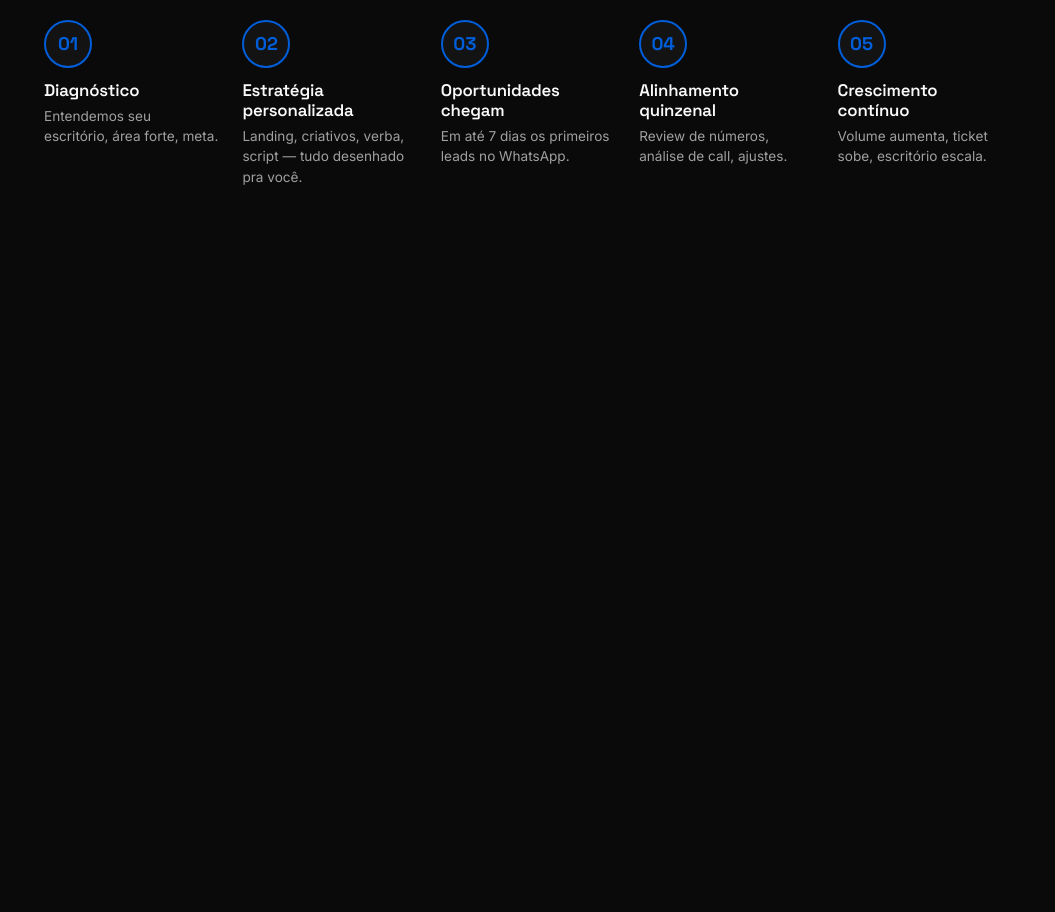
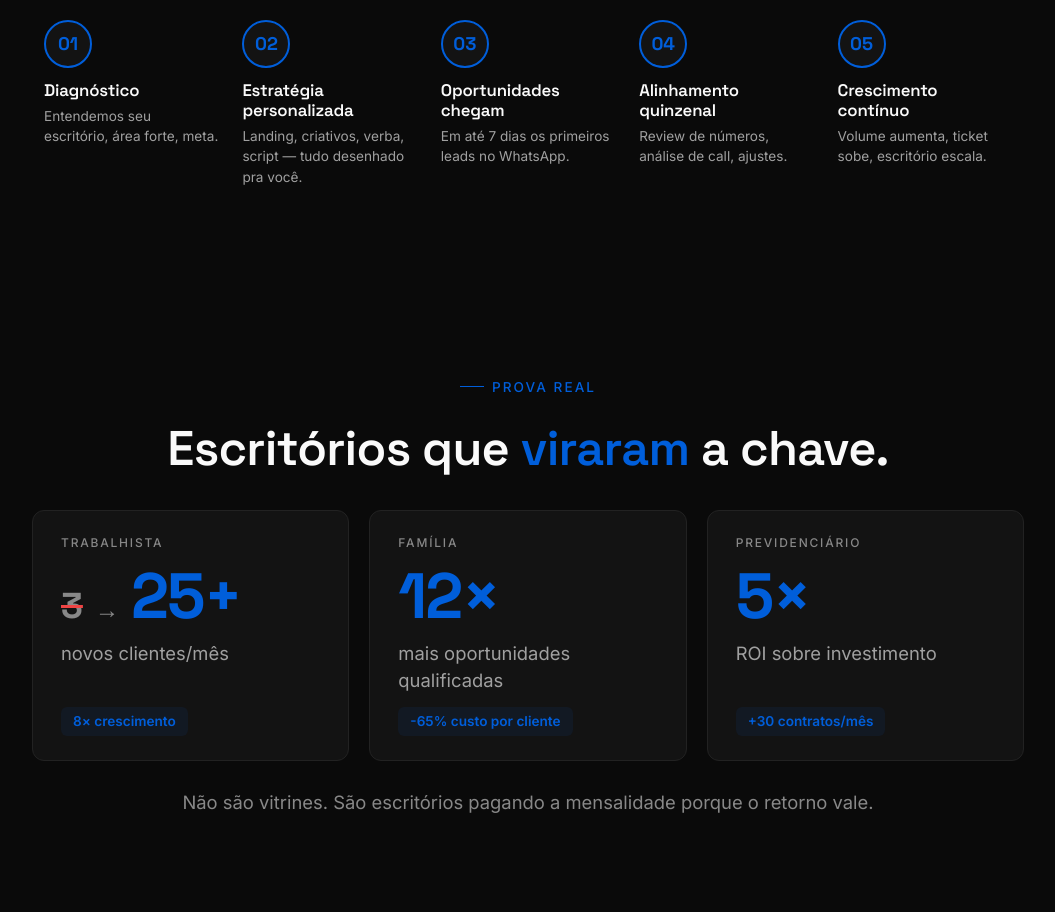
Before and after one commit to mttguerra/apresentacao-echo, a website built with Vite: page index.html in a window 1280 px wide. Shown: the part 6287-7199 px from the top of the page, without its empty margins (112-1167 px from the left). Before the commit the page ends 6570 px from the top, so only its background shows below. Built offline with nearby package versions, Linux system fonts and the light colour scheme; what reveal.js would draw is missing.

Commit message:
feat(b10): cases (Trabalhista, Família, Previdenciário)

```diff
--- /dev/null
+++ b/src/blocks/b10-cases.html
@@ -0,0 +1,41 @@
+<section data-block="b10" class="block block--b10">
+  <div class="eyebrow">Prova real</div>
+  <h2 class="t-title">
+    Escritórios que <span class="accent">viraram</span> a chave.
+  </h2>
+
+  <div class="grid-3 b10-cases">
+    <div class="card b10-case">
+      <div class="t-caption">Trabalhista</div>
+      <div class="b10-before-after">
+        <span class="b10-before">3</span>
+        <span class="b10-arrow">→</span>
+        <span class="b10-after">25+</span>
+      </div>
+      <p class="t-body">novos clientes/mês</p>
+      <div class="b10-mult">8× crescimento</div>
+    </div>
+
+    <div class="card b10-case">
+      <div class="t-caption">Família</div>
+      <div class="b10-before-after b10-before-after--single">
+        <span class="b10-after">12×</span>
+      </div>
+      <p class="t-body">mais oportunidades qualificadas</p>
+      <div class="b10-mult">-65% custo por cliente</div>
+    </div>
+
+    <div class="card b10-case">
+      <div class="t-caption">Previdenciário</div>
+      <div class="b10-before-after b10-before-after--single">
+        <span class="b10-after">5×</span>
+      </div>
+      <p class="t-body">ROI sobre investimento</p>
+      <div class="b10-mult">+30 contratos/mês</div>
+    </div>
+  </div>
+
+  <p class="t-body b10-note muted-strong">
+    Não são vitrines. São escritórios pagando a mensalidade porque o retorno vale.
+  </p>
+</section>
--- /dev/null
+++ b/src/blocks/b10-cases.js
@@ -0,0 +1,27 @@
+import gsap from 'gsap';
+import { registerBlock } from '../animations/timelines.js';
+import { EASE, DURATION } from '../animations/helpers.js';
+
+registerBlock('b10', {
+  onShow(section) {
+    const eyebrow = section.querySelector('.eyebrow');
+    const title = section.querySelector('.t-title');
+    const cases = section.querySelectorAll('.b10-case');
+    const afters = section.querySelectorAll('.b10-after');
+    const mults = section.querySelectorAll('.b10-mult');
+    const note = section.querySelector('.b10-note');
+
+    gsap.set([eyebrow, title, note], { opacity: 0, y: 20 });
+    gsap.set(cases, { opacity: 0, y: 30 });
+    gsap.set(afters, { scale: 0.7 });
+    gsap.set(mults, { opacity: 0, scale: 0.9 });
+
+    const tl = gsap.timeline();
+    tl.to(eyebrow, { opacity: 1, y: 0, duration: DURATION.fast, ease: EASE.snappy });
+    tl.to(title, { opacity: 1, y: 0, duration: DURATION.base, ease: EASE.snappy }, '-=0.1');
+    tl.to(cases, { opacity: 1, y: 0, duration: DURATION.base, ease: EASE.explosive, stagger: 0.15 }, '-=0.15');
+    tl.to(afters, { scale: 1, duration: DURATION.base, ease: EASE.bounceIn, stagger: 0.15 }, '-=0.4');
+    tl.to(mults, { opacity: 1, scale: 1, duration: DURATION.base, ease: EASE.snappy, stagger: 0.1 }, '-=0.2');
+    tl.to(note, { opacity: 1, y: 0, duration: DURATION.base, ease: EASE.snappy }, '+=0.15');
+  },
+});
--- a/src/main.js
+++ b/src/main.js
@@ -32,7 +32,7 @@ import './blocks/b06-pilar1-oportunidades.js';
 import './blocks/b07-pilar2-criativos.js';
 import './blocks/b08-pilar3-alinhamento.js';
 import './blocks/b09-processo.js';
-// import './blocks/b10-cases.js';
+import './blocks/b10-cases.js';
 // import './blocks/b11-diferenciais.js';
 // import './blocks/b12-investimento.js';
 // import './blocks/b13-garantia.js';
--- a/src/styles/components.css
+++ b/src/styles/components.css
@@ -285,3 +285,40 @@
 .b09-connector {
   display: none;
 }
+
+/* ============= b10 — Cases ============= */
+.block--b10 { gap: 1.75rem; }
+.b10-cases { margin-top: 0.5rem; }
+.b10-case { display: flex; flex-direction: column; gap: 0.75rem; align-items: flex-start; }
+.b10-before-after {
+  display: flex;
+  align-items: baseline;
+  gap: 0.75rem;
+  font-family: var(--font-display);
+  font-weight: 700;
+  line-height: 1;
+}
+.b10-before {
+  color: var(--text-3);
+  font-size: 2.25rem;
+  text-decoration: line-through;
+  text-decoration-color: var(--danger);
+  text-decoration-thickness: 3px;
+}
+.b10-arrow { color: var(--text-3); font-size: 1.5rem; }
+.b10-after {
+  color: var(--accent);
+  font-size: clamp(3rem, 5vw, 4.5rem);
+  letter-spacing: -0.03em;
+}
+.b10-mult {
+  margin-top: auto;
+  padding: 0.4rem 0.75rem;
+  background: var(--accent-tint);
+  border-radius: 6px;
+  color: var(--accent);
+  font-family: var(--font-body);
+  font-weight: 600;
+  font-size: 0.85rem;
+}
+.b10-note { text-align: center; }
```
